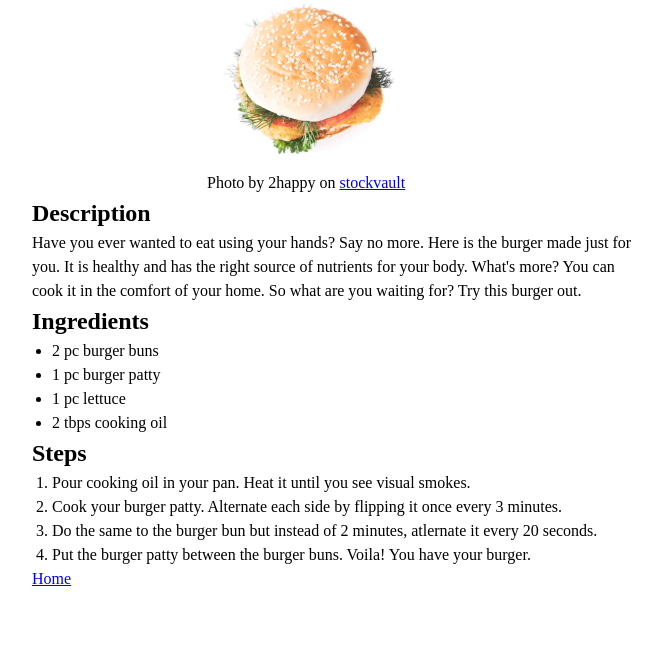
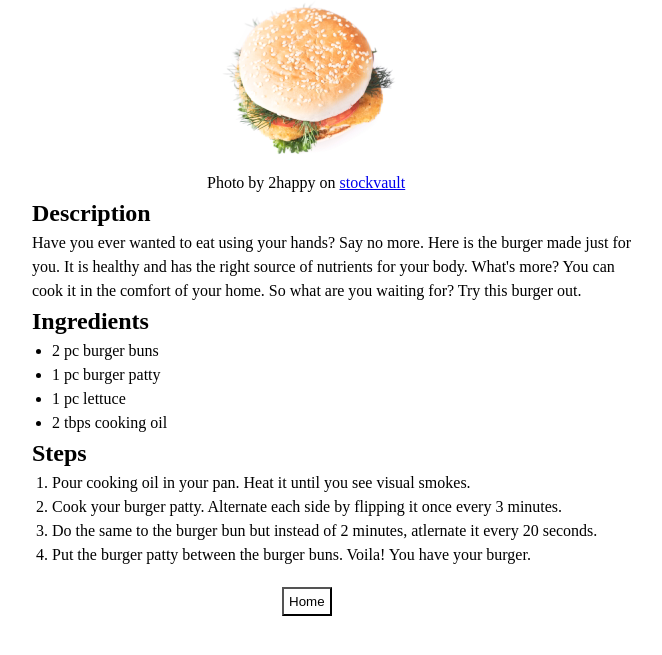
Before and after one commit to frostBite1418/odin-recipes, a plain HTML site: page recipes/hamburger.html in a window 1280 px wide. Shown: the part 69-724 px from the top of the page, without its empty margins (308-970 px from the left). Drawn offline with Linux system fonts and the light colour scheme.

Commit message:
Add style for home button in each recipe page

```diff
--- a/recipes/hamburger.html
+++ b/recipes/hamburger.html
@@ -34,7 +34,9 @@
         <li>Put the burger patty between the burger buns. Voila! You have your burger.</li>
     </ol>
 
-    <a href="../index.html">Home</a>
+    <div class="center">
+    <button><a class="link" href="../index.html">Home</a></button>
+    </div>
 
 </body>
 
--- a/recipes/style.css
+++ b/recipes/style.css
@@ -27,3 +27,20 @@ div {
 li {
     margin-left: 20px;
 }
+
+button {
+    background-color: white;
+    box-shadow: 2px solid black;
+    padding: 5px;
+}
+
+.center {
+    /* border: 2px solid red; */
+    width: 200px;
+    margin: 20px 250px 0px;
+}
+
+.link {
+    color: black;
+    text-decoration: none;
+}
```
Also changed, not shown: recipes/fried-chicken.html (+4 -1 lines), recipes/spaghetti.html (+4 -1 lines).
